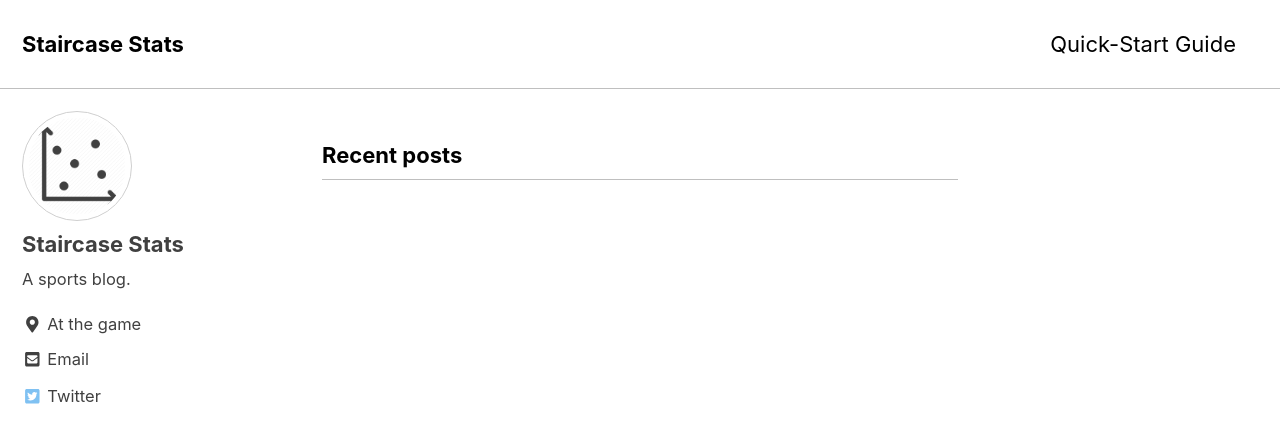
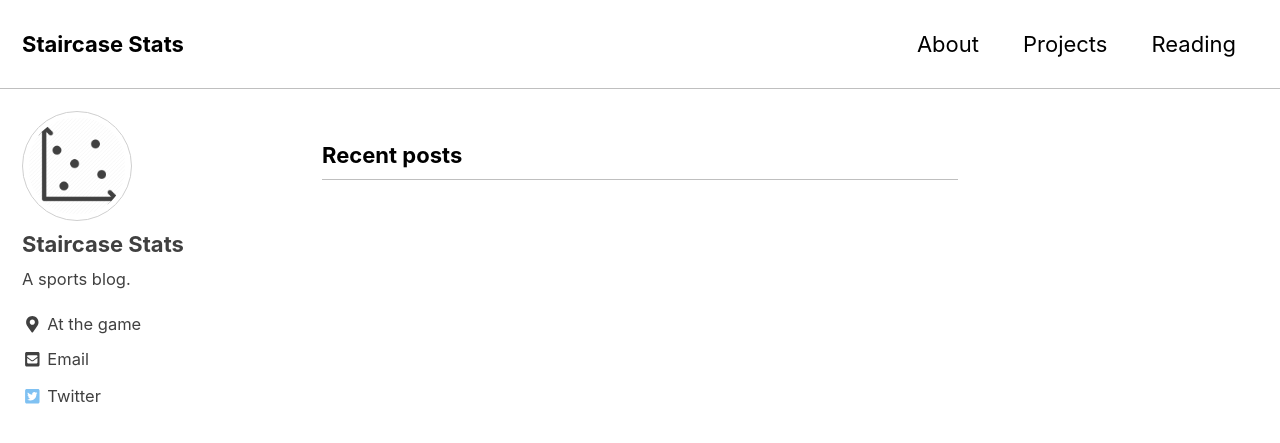
Before and after one commit to staircasestats/staircasestats.github.io, a Jekyll site: the page built from index.html, in a window 1280 px wide and 900 px high. Shown: the top 443 px of the window. Built offline with Jekyll 4.4.1, drawn with Linux system fonts in a browser that asks for light colours; cached includes are drawn as plain includes; nearby versions of some CDN libraries; the list of posts is cut into pages by our own code.

Commit message:
new site

```diff
--- a/_data/navigation.yml
+++ b/_data/navigation.yml
@@ -1,7 +1,11 @@
 # main links
 main:
-  - title: "Quick-Start Guide"
-    url: https://mmistakes.github.io/minimal-mistakes/docs/quick-start-guide/
+  - title: "About"
+    url: /about/
+  - title: "Projects"
+    url: /project/
+  - title: "Reading"
+    url: /reading/
   # - title: "About"
   #   url: https://mmistakes.github.io/minimal-mistakes/about/
   # - title: "Sample Posts"
```
